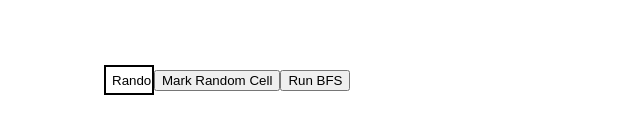
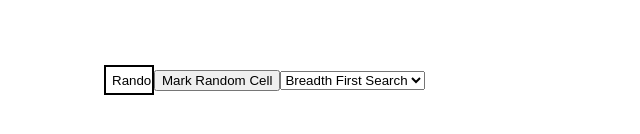
Before and after one commit to KartikHegde64bit/SortingVisualizer, a React (Create React App) app: page /graphAlgorithms in a window 1280 px wide. Shown: the part 570-704 px from the top of the page, without its empty margins (286-926 px from the left). Built offline with nearby package versions, Linux system fonts and the light colour scheme.

Commit message:
DFS initial update

```diff
--- /dev/null
+++ b/src/algorithms/graph/dfs.js
@@ -0,0 +1,44 @@
+
+export async function depthFirstSearchFor2DGrid(grid, startRow, startCol, callBackFunction){
+    const rows = grid.length;
+    const cols = grid[0].length;
+
+    // Directions for movement: up, down, left, right
+    const directions = [
+        [-1, 0], // up
+        [1, 0],  // down
+        [0, -1], // left
+        [0, 1]   // right
+    ];
+
+    let visited = new Set();
+
+    const directionValidator = (row, col) => {
+        return row >= 0 && row < rows && col >= 0 && col < cols;
+    }
+
+    dfsWithDelay(startRow, startCol, directions, directionValidator, visited, callBackFunction);
+}
+
+export async function dfsWithDelay(row, col, directions, directionValidator, visited, callBackFunction) {
+
+    if (!directionValidator(row, col) || visited.has(`${row},${col}`)) {
+      return;
+    }
+
+    visited.add(`${row},${col}`);
+    callBackFunction(row, col);
+
+    for (const [dRow, dCol] of directions) {
+      await dfsWithDelay(
+        row + dRow,
+        col + dCol,
+        directions,
+        directionValidator,
+        visited,
+        callBackFunction
+      );
+      // Await the delay after each recursive call
+      await new Promise(resolve => setTimeout(resolve, 500));
+    }
+}
--- a/src/components/UxBoard/UxBoard.jsx
+++ b/src/components/UxBoard/UxBoard.jsx
@@ -2,6 +2,7 @@ import React, { useState } from 'react';
 import './UxBoard.css';
 import UxCell from '../UxCell/UxCell';
 import {breadthFirstSearchFor2DGrid} from 'D:/Programming/Projects/sortingviz/src/algorithms/graph/bfs.js';
+import { depthFirstSearchFor2DGrid } from '../../algorithms/graph/dfs';
 
 const UxBoard = ({ inpRowLen = 4, inpColLen = 4 }) => {
     const [inputMatrix, setInputMatrix] = useState([
@@ -65,9 +66,37 @@ const UxBoard = ({ inpRowLen = 4, inpColLen = 4 }) => {
 
     }
 
-    const initiateBfs = () => {
-        breadthFirstSearchFor2DGrid(inputMatrix, 0, 0, highlightCell);
+    const initiateAlgorithmOnGrid = (algorithm) => {
+        switch(algorithm) {
+            case "Breadth First Search":
+                breadthFirstSearchFor2DGrid(inputMatrix, 0, 0, highlightCell); // since this is not a class based react component,
+            break;                                                               // component scope need not be passed separately with the
+                                                                               // callback function
+            case "Depth First Search":
+                depthFirstSearchFor2DGrid(inputMatrix, 0, 0, highlightCell);
+            break;
+        }
+
     }
+
+    const [selectedOption, setSelectedOption] = useState('Breadth First Search');
+    const options = ['Breadth First Search', 'Depth First Search', 'coming soon..'];
+
+    const handleOptionChange = (event) => {
+        const algorithm = event.target.value;
+
+        // Clear the grid and initiate the algorithm only after the grid is cleared
+        clearGrid(() => {
+            setSelectedOption(algorithm);
+            initiateAlgorithmOnGrid(algorithm);
+        });
+    };
+
+    const clearGrid = () => {
+        //setHighlightedCellGrid(new Array(rows).fill(0).map(() => new Array(cols).fill(0)));
+        setHighlightedCellGrid(Array.from({ length: rows }, () => Array.from({ length: cols }, () => 0)));
+    }
+
     return (
         <div className='uxboard-grid-container'>
             <div className="uxboard-grid" style={{ "--rows": rows, "--cols": cols }}>
@@ -80,7 +109,13 @@ const UxBoard = ({ inpRowLen = 4, inpColLen = 4 }) => {
             <button className='run-button' onClick={randomiseMatrixValues}>Randomise</button>
 
             <button className='mark-button' onClick={markRandomCell}>Mark Random Cell</button>
-            <button className='mark-button' onClick={initiateBfs}>Run BFS</button>
+            <select value={selectedOption} onChange={handleOptionChange}>
+                {options.map((option) => (
+                    <option key={option} value={option}>
+                    {option}
+                    </option>
+                ))}
+            </select>
         </div>
     );
 };
```
